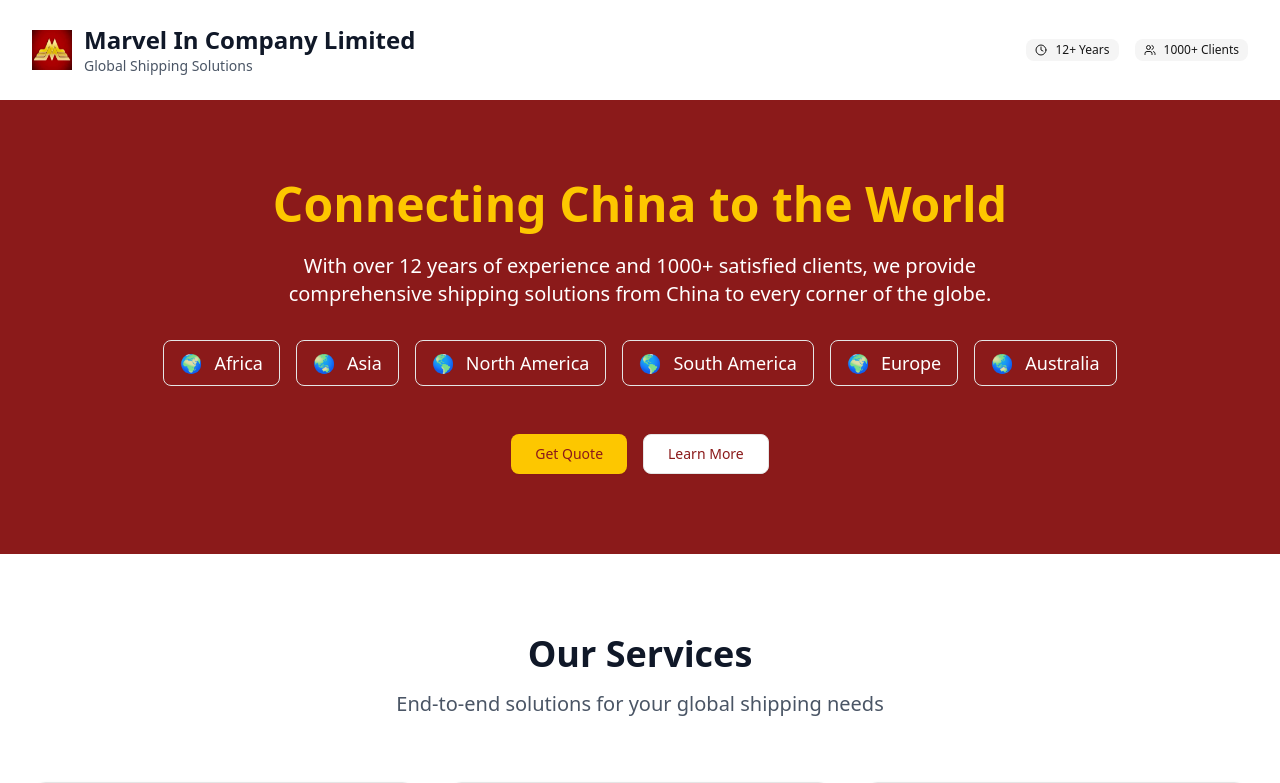
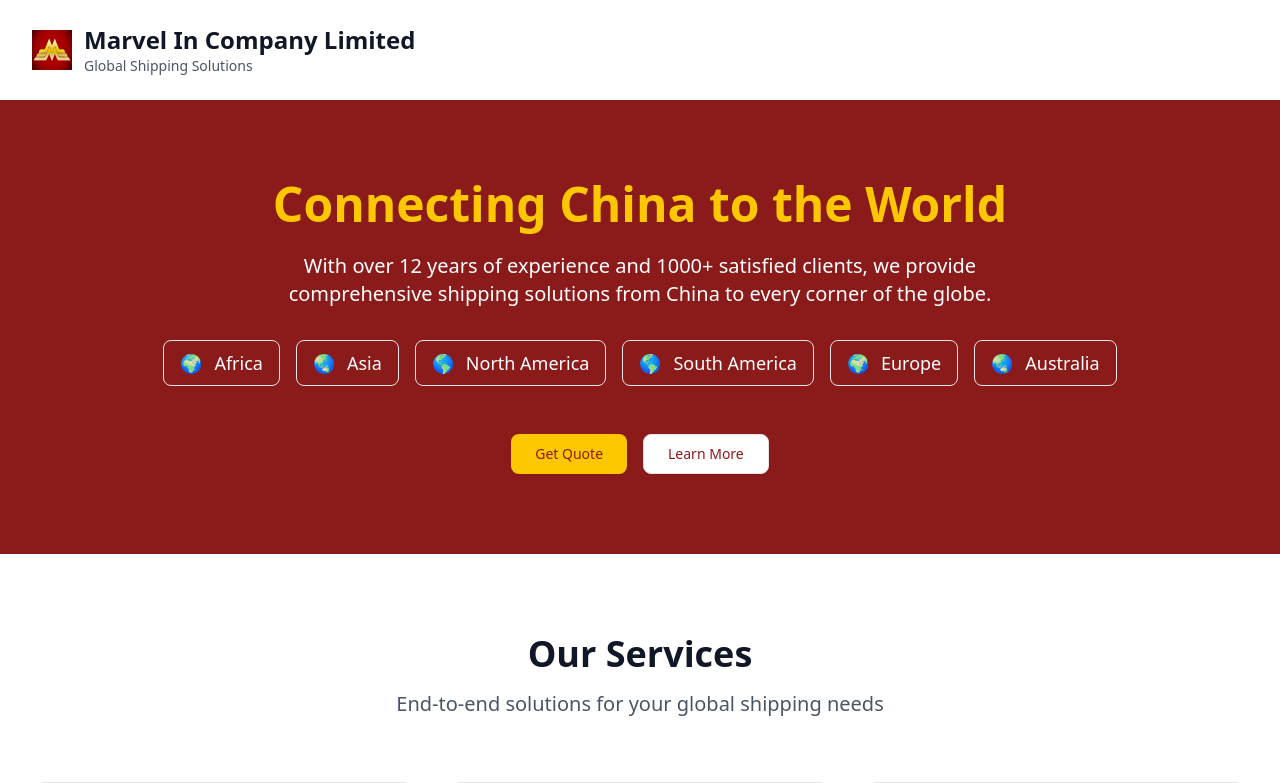
Before and after one commit to DanaitfavorElim/Marvelin, a React (Vite) app in the folder marvelin/: page / in a window 1280 px wide. Shown: the top 783 px of the page. Built offline with nearby package versions, Linux system fonts and the light colour scheme.

Commit message:
Update App.jsx

```diff
--- a/marvelin/src/App.jsx
+++ b/marvelin/src/App.jsx
@@ -137,25 +137,15 @@ function App() {
   return (
     <div className="min-h-screen bg-gradient-to-br from-blue-50 to-indigo-100">
       {/* Header */}
-     <header className="bg-white shadow-lg">
+      <header className="bg-white shadow-lg">
         <div className="max-w-7xl mx-auto px-4 sm:px-6 lg:px-8">
-          <div className="flex justify-between items-start sm:items-center py-6 gap-4">
+          <div className="flex justify-between items-center py-6">
             <div className="flex items-center space-x-3">
               <img src="/Marvlin-logo.png" alt="Marvel In Company Limited Logo" className="w-10 h-10" />
               <div>
                 <h1 className="text-2xl font-bold text-gray-900">Marvel In Company Limited</h1>
                 <p className="text-sm text-gray-600">Global Shipping Solutions</p>
               </div>
-            </div>
-            <div className="flex flex-col sm:flex-row space-y-2 sm:space-y-0 sm:space-x-4">
-              <Badge variant="secondary" className="flex items-center space-x-1">
-                <Clock className="w-4 h-4" />
-                <span>12+ Years</span>
-              </Badge>
-              <Badge variant="secondary" className="flex items-center space-x-1">
-                <Users className="w-4 h-4" />
-                <span>1000+ Clients</span>
-              </Badge>
             </div>
           </div>
         </div>
```
